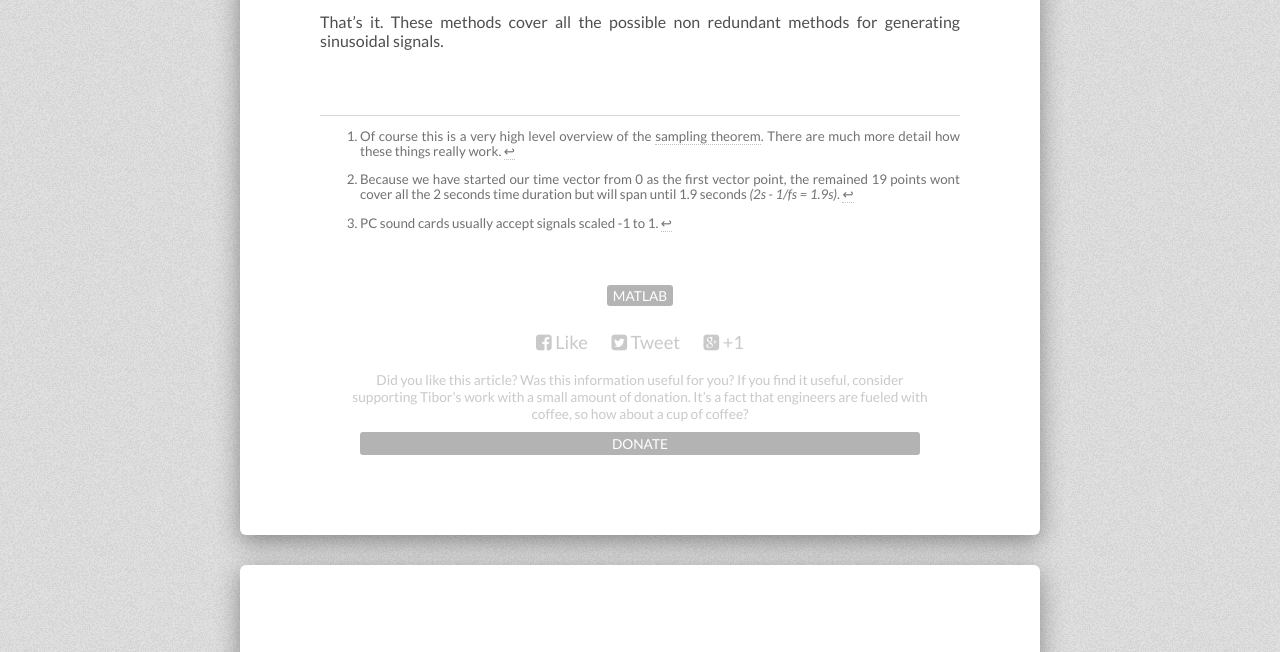
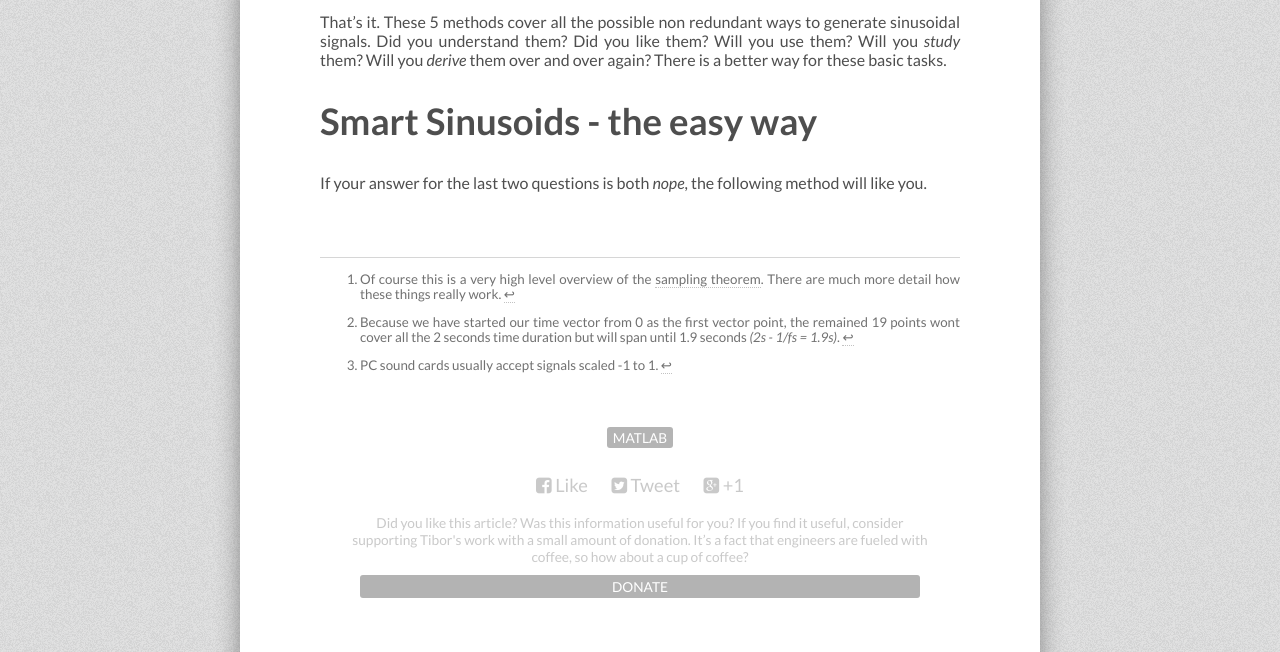
Before and after one commit to tiborsimon/tiborsimon.github.io, a Jekyll site: the page built from _posts/2015-05-28-smart-sinusoids.md, in a window 1280 px wide and 900 px high, scrolled down 5871 px, cut to the strip 248-900 px from the top of the window. Built offline with Jekyll 4.4.1, drawn with Linux system fonts in a browser that asks for light colours; nearby versions of some CDN libraries; comment, search, counter and statistics services are not loaded.

Commit message:
Article update

```diff
--- a/_posts/2015-05-28-smart-sinusoids.md
+++ b/_posts/2015-05-28-smart-sinusoids.md
@@ -124,7 +124,13 @@ Generating a sinusoid signal sampled at __fs__ sampling rate with the duration o
 {% gist tiborsimon/51dca17af664f51ecc0b %}
 
 
-That's it. These methods cover all the possible non redundant methods for generating sinusoidal signals.
+That's it. These 5 methods cover all the possible non redundant ways to generate sinusoidal signals. Did you understand them? Did you like them? Will you use them? Will you _study_ them? Will you _derive_ them over and over again? There is a better way for these basic tasks.
+
+# Smart Sinusoids - the easy way
+
+If your answer for the last two questions is both _nope_, the following method will like you.
+
+
 
 
 
```
